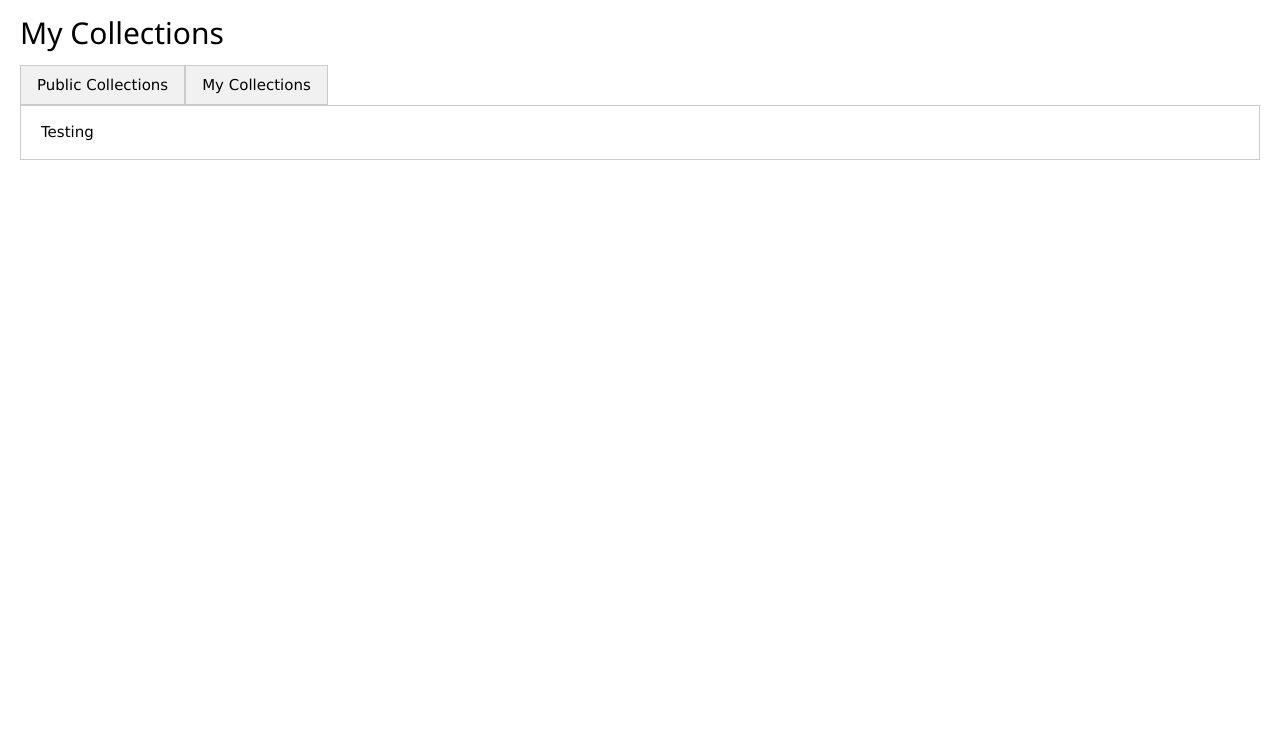
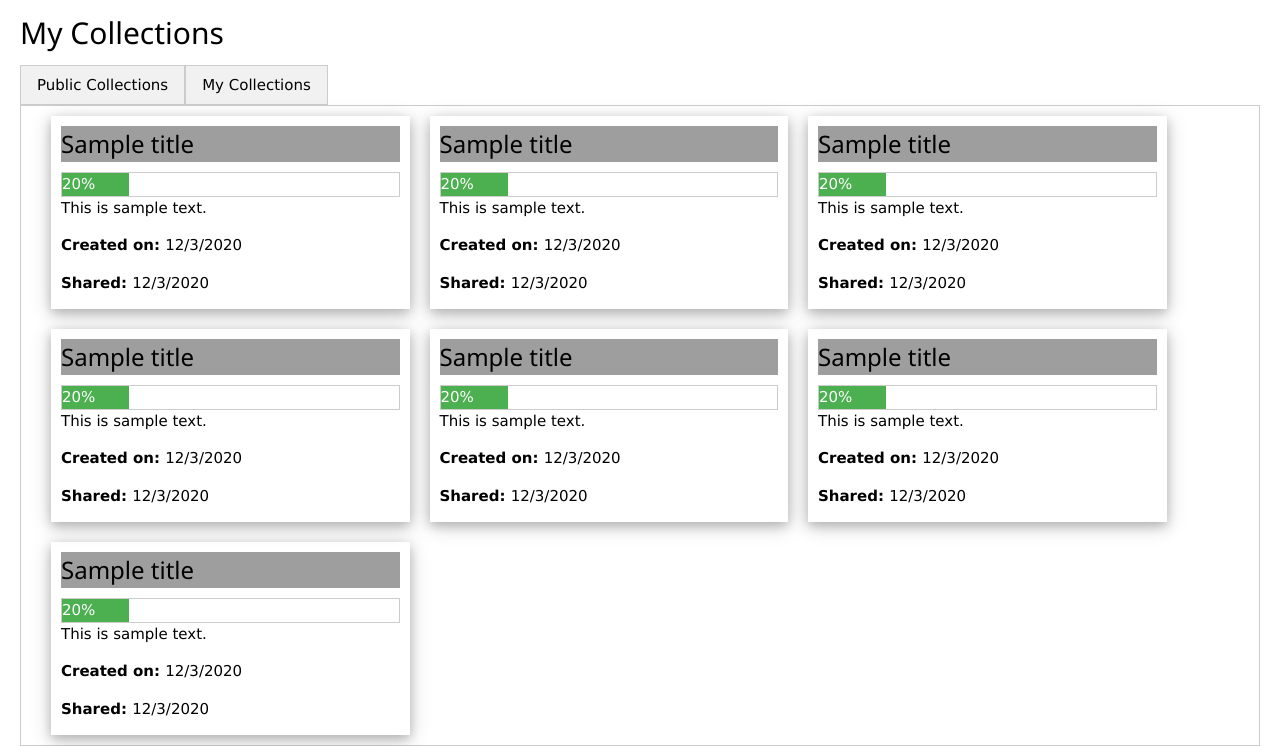
Before and after one commit to ryangohca/CP-Tracker, a Flask app: template templates/homePage.html in a window 1280 px wide. Shown: the part 55-801 px from the top of the page. Before the commit the page ends 215 px from the top, so only its background shows below. Run offline with Flask 2, Linux system fonts and the light colour scheme; the template is opened without the code that fills it, so the values that code supplies are empty.

Commit message:
added sample card

```diff
--- a/static/css/homePage.css
+++ b/static/css/homePage.css
@@ -15,3 +15,18 @@
     padding-left: 20px;
     padding-right: 20px;
 }
+
+.collectionCard{
+    width: 30%;
+    margin: 10px;
+}
+
+.collectionCard > *{
+    margin-left: 10px;
+    margin-right: 10px;
+}
+
+.cardcontainer{
+    justify-content: stretch;
+    flex-wrap: wrap;
+}
--- a/templates/homePage.html
+++ b/templates/homePage.html
@@ -12,7 +12,25 @@
         <button class="w3-bar-item w3-button w3-light-gray w3-border" onclick='openTab("collectionscontainer","myCollectionsDiv");'> My Collections </button>
     </div>
     <div id="publicCollectionsDiv" class="w3-border collectionscontainer">
-        <p> Testing </p>
+        <div class="cardcontainer flexcontainer">
+            {% for i in range(7) %}
+            <div class="w3-card-4 collectionCard">
+                <div class="h3-container w3-gray card-header">
+                    <h3> Sample title </h3>
+                </div>
+                <div class="w3-border card-progress-bar">
+                    <div class="w3-green" style="width: 20%"> 20% </div>
+                </div>
+                <div class="card-desc"> This is sample text. </div>
+                <div class="card-created">
+                    <p> <b> Created on: </b> 12/3/2020 </p>
+                </div>
+                <div class="card-shared">
+                    <p> <b> Shared: </b> 12/3/2020 </p>
+                </div>
+            </div>
+            {% endfor %}
+        </div>
     </div>
     <div id="myCollectionsDiv" class="w3-border collectionscontainer">
         <p> Testing 2 </p>
```
